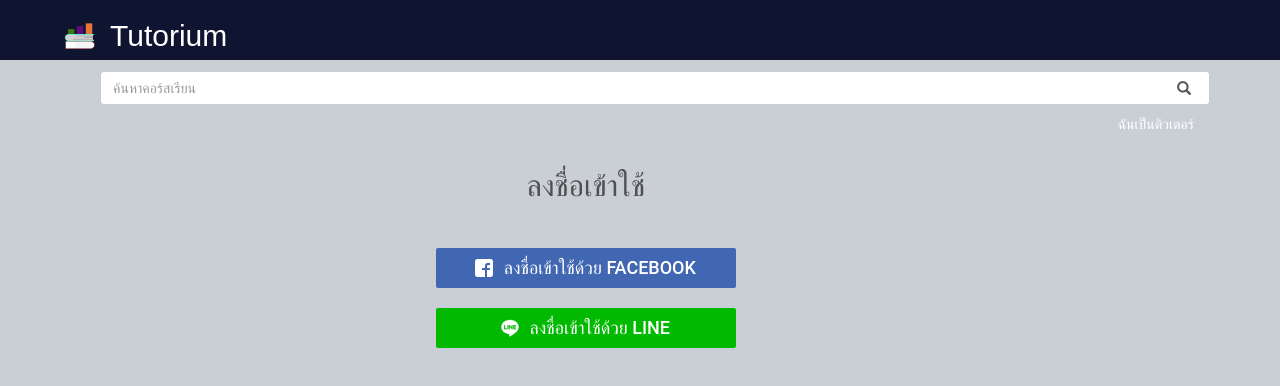
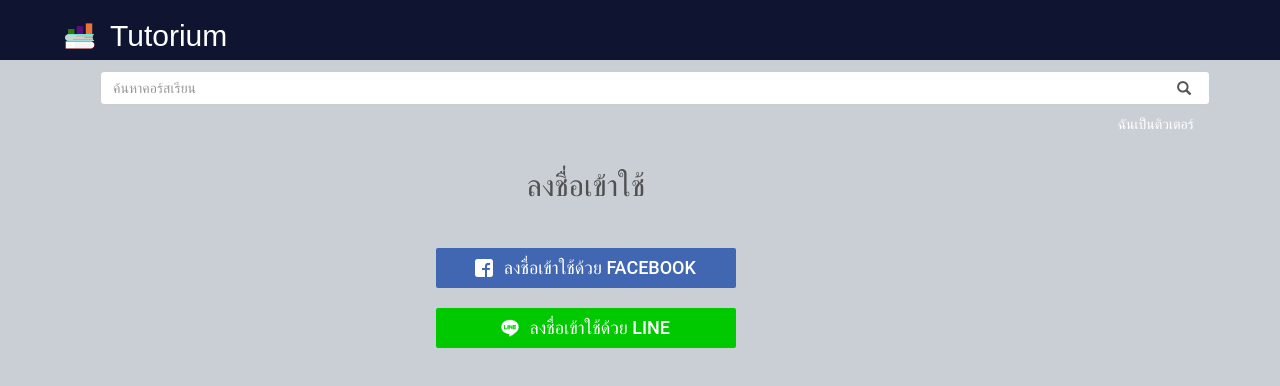
Before and after one commit to Microph/mms-full-stack-solo, a React (Create React App) app in the folder tutorium/: page /signin in a window 1280 px wide. Shown: the top 386 px of the page. Built offline with nearby package versions, Linux system fonts and the light colour scheme; no server answers.

Commit message:
change Line bg color

```diff
--- a/tutorium/src/components/account-mgmt/signin.js
+++ b/tutorium/src/components/account-mgmt/signin.js
@@ -43,8 +43,8 @@
           onClick={this.handleFBLogin}
         />
         <FlatButton
-          backgroundColor="#00B900"
-          hoverColor="#00A900"
+          backgroundColor="#00C900"
+          hoverColor="#00B900"
           icon={
             <img
               src={line_logo}
```
